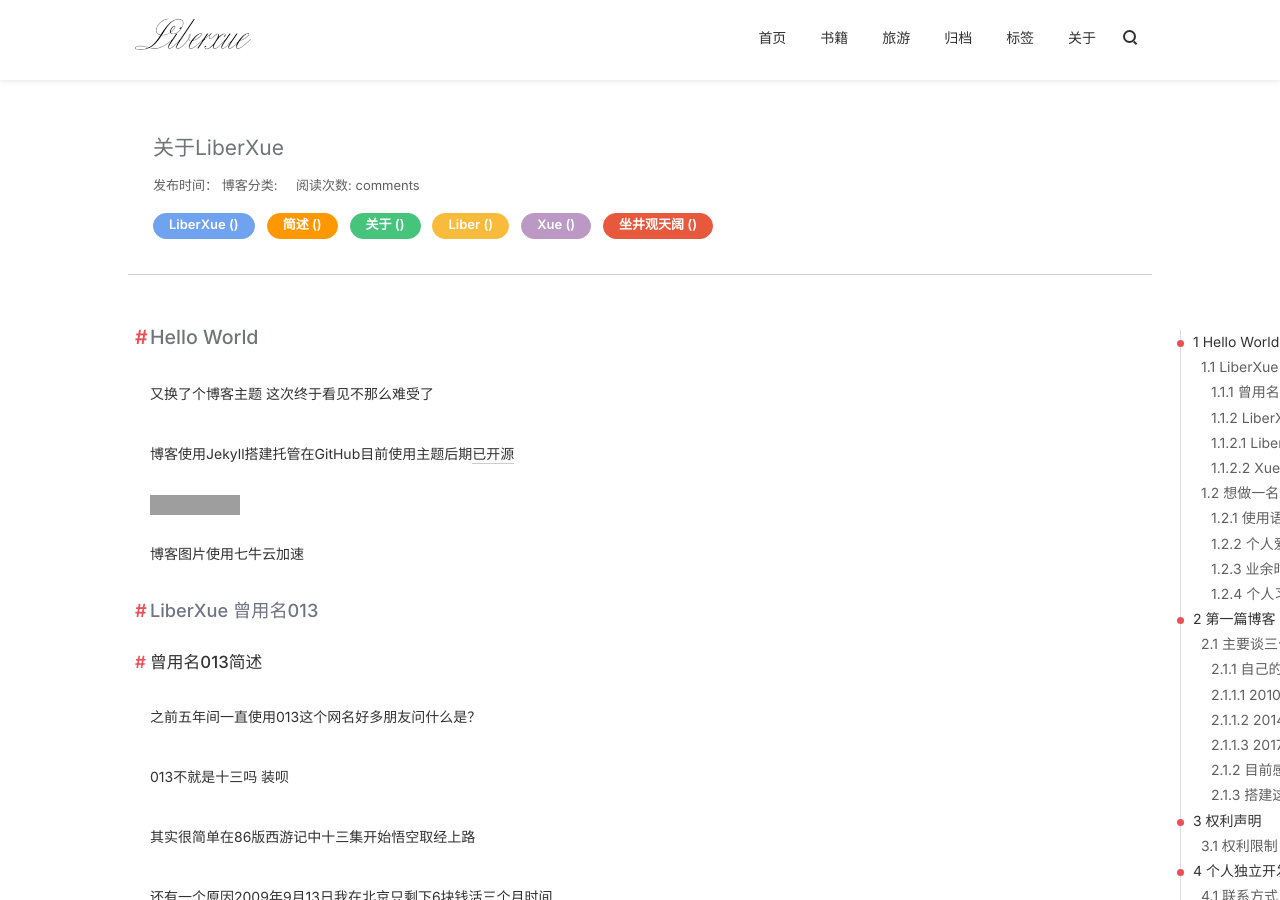
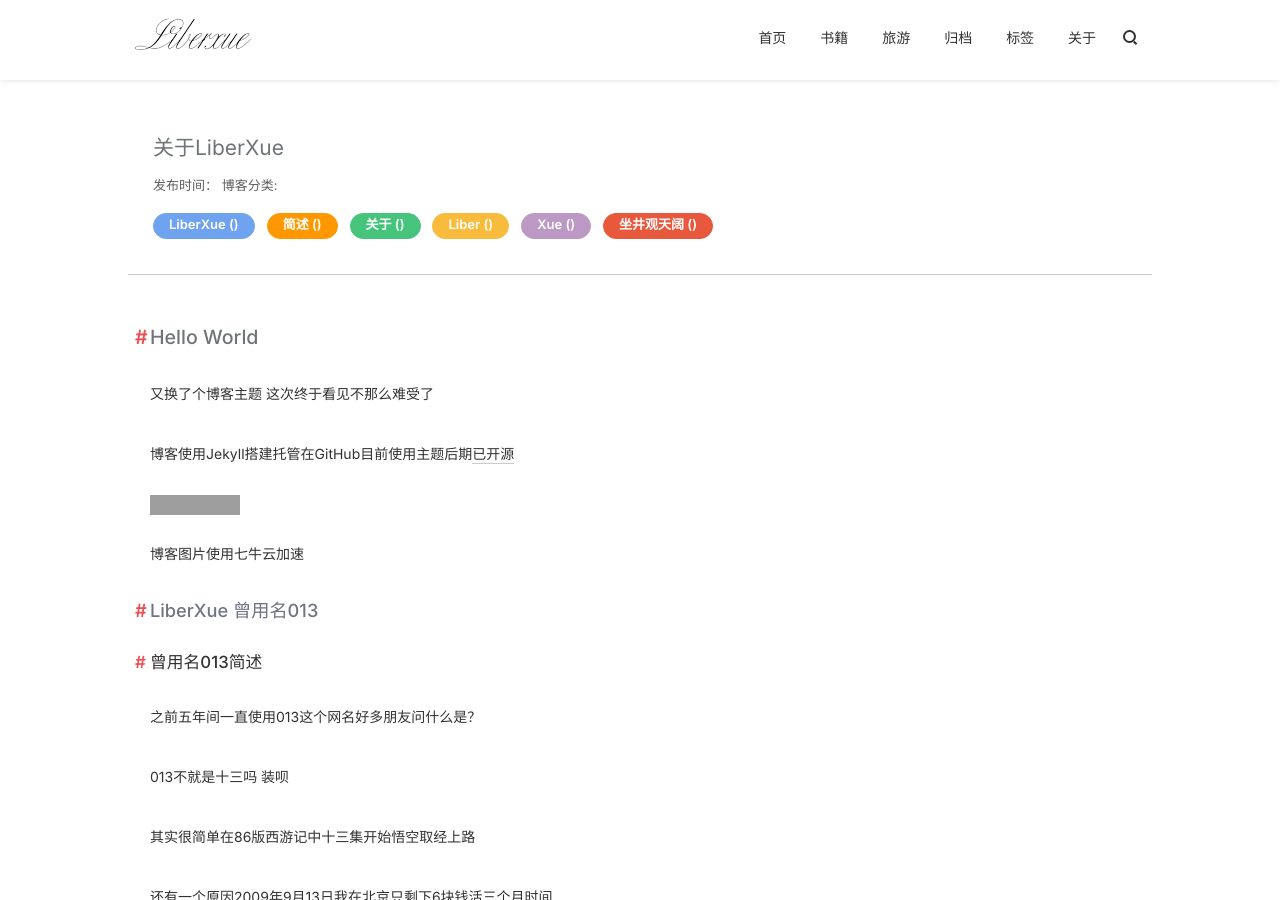
Before and after one commit to mhcyong/blog, a Jekyll site: the page built from about.md, in a window 1280 px wide and 900 px high. Built offline with Jekyll 4.4.1, drawn with Linux system fonts in a browser that asks for light colours; nearby versions of some CDN libraries; comment, search, counter and statistics services are not loaded; some of the changed lines change nothing that is shown; grey boxes are pictures that could not be loaded.

Commit message:
update template

```diff
--- a/_layouts/blog.html
+++ b/_layouts/blog.html
@@ -29,7 +29,7 @@
             <ul>
                {% for link in site.links %}
                 <li><a href="{% unless link.external %}{{ site.url }}{% endunless %}{{ link.url }}">{{ link.name }}</a></li>
-                 {% endfor %}
+               {% endfor %}
             </ul>
         </div>
     </div>
@@ -41,11 +41,10 @@
 			<h1 class="post-title" itemprop="name headline">{{ page.title }}</h1>
 			 <div class="post-data">
 				 <time datetime="{{ page.date | date: '%F %H:%M:%S'}}" itemprop="datePublished">发布时间：{{ page.date | date: "%F %H:%M:%S"}}</time>
-				 <a href="/tags#{{ page.category }}" title="访问 {{ page.category }}" data-hover="博客分类: {{ page.category }}">博客分类: {{ page.category }}</a>
-				 <a href="#read"> 阅读次数: comments</a>
+				 <a href="/tags#{{ page.category }}" title="访问 {{ page.category }}" data-hover="博客分类: {{ page.category }}"> 博客分类: {{ page.category }}</a>
 			 </div>
 			<div class="post-tags">
-						{% unless page.tags == empty %}
+			  {% unless page.tags == empty %}
 			  {% assign tags_list = page.tags %}
 			  {% if tags_list.first[0] == null %}
 			  {% for tag in tags_list %}
@@ -70,10 +69,9 @@
 </div>
 <article class="main-content post-page" itemscope itemtype="http://schema.org/Article">
 	<div class="post-header">
-		<h1 class="post-title" itemprop="name headline">
-			{{ page.title }}</h1>
+		<h1 class="post-title" itemprop="name headline">{{ page.title }}</h1>
 		<div class="post-data">
-				<time datetime="{{ page.date | date: '%F %H:%M:%S'}}" itemprop="datePublished">{{ page.date | date: "%F %H:%M:%S"}}</time>
+			<time datetime="{{ page.date | date: '%F %H:%M:%S'}}" itemprop="datePublished">{{ page.date | date: "%F %H:%M:%S"}}</time>
 		</div>
 	</div>
 	<div id="post-content" class="post-content" itemprop="articleBody">
@@ -104,122 +102,8 @@
 	</div>
 </article>
 
-<!-- <div class="related-post-lists">
-	<div class="post-lists">
-		<div class="post-lists-body">
-					<div class="post-list-item">
-				<div class="post-list-item-container">
-					<div class="item-label">
-						<div class="item-title"><a href="induction.html">归纳的随想</a></div>
-						<div class="item-meta clearfix">
-														<div class="item-meta-ico bg-ico-image" style="background: url('../usr/themes/pinghsu/images/bg-ico.png') no-repeat;background-size: 40px auto;"></div>
-	                        							<div class="item-meta-cat"><a href="../category/thoughts/index.html">Thoughts</a></div>
-						</div>
-					</div>
-				</div>
-			</div>
-				</div>
-	</div>
-</div> -->
 {% include foot.html %}
-<!--liberxueconnnet-menu-->
-<div id="directory-content" class="directory-content">
-    <div id="directory"></div>
-</div>
-<!--liberxueconnnet-menu-->
-<script>
-var postDirectoryBuild = function() {
-    var postChildren = function children(childNodes, reg) {
-        var result = [],
-            isReg = typeof reg === 'object',
-            isStr = typeof reg === 'string',
-            node, i, len;
-        for (i = 0, len = childNodes.length; i < len; i++) {
-            node = childNodes[i];
-            if ((node.nodeType === 1 || node.nodeType === 9) &&
-                (!reg ||
-                isReg && reg.test(node.tagName.toLowerCase()) ||
-                isStr && node.tagName.toLowerCase() === reg)) {
-                result.push(node);
-            }
-        }
-        return result;
-    },
-    createPostDirectory = function(article, directory, isDirNum) {
-        var contentArr = [],
-            titleId = [],
-            levelArr, root, level,
-            currentList, list, li, link, i, len;
-        levelArr = (function(article, contentArr, titleId) {
-            var titleElem = postChildren(article.childNodes, /^h\d$/),
-                levelArr = [],
-                lastNum = 1,
-                lastRevNum = 1,
-                count = 0,
-                guid = 1,
-                id = 'directory' + (Math.random() + '').replace(/\D/, ''),
-                lastRevNum, num, elem;
-            while (titleElem.length) {
-                elem = titleElem.shift();
-                contentArr.push(elem.innerHTML);
-                num = +elem.tagName.match(/\d/)[0];
-                if (num > lastNum) {
-                    levelArr.push(1);
-                    lastRevNum += 1;
-                } else if (num === lastRevNum ||
-                    num > lastRevNum && num <= lastNum) {
-                    levelArr.push(0);
-                    lastRevNum = lastRevNum;
-                } else if (num < lastRevNum) {
-                    levelArr.push(num - lastRevNum);
-                    lastRevNum = num;
-                }
-                count += levelArr[levelArr.length - 1];
-                lastNum = num;
-                elem.id = elem.id || (id + guid++);
-                titleId.push(elem.id);
-            }
-            if (count !== 0 && levelArr[0] === 1) levelArr[0] = 0;
-
-            return levelArr;
-        })(article, contentArr, titleId);
-        currentList = root = document.createElement('ul');
-        dirNum = [0];
-        for (i = 0, len = levelArr.length; i < len; i++) {
-            level = levelArr[i];
-            if (level === 1) {
-                list = document.createElement('ul');
-                if (!currentList.lastElementChild) {
-                    currentList.appendChild(document.createElement('li'));
-                }
-                currentList.lastElementChild.appendChild(list);
-                currentList = list;
-                dirNum.push(0);
-            } else if (level < 0) {
-                level *= 2;
-                while (level++) {
-                    if (level % 2) dirNum.pop();
-                    currentList = currentList.parentNode;
-                }
-            }
-            dirNum[dirNum.length - 1]++;
-            li = document.createElement('li');
-            link = document.createElement('a');
-            link.href = '#' + titleId[i];
-            link.title = '访问' + titleId[i];
-            link.title = '访问' + titleId[i];
-            link.innerHTML = !isDirNum ? contentArr[i] :
-                dirNum.join('.') + ' ' + contentArr[i] ;
-            li.appendChild(link);
-            currentList.appendChild(li);
-        }
-        directory.appendChild(root);
-    };
-    createPostDirectory(document.getElementById('post-content'),document.getElementById('directory'), true);
-};
-postDirectoryBuild();
-</script>
-  <script src="//cdn.bootcss.com/highlight.js/9.12.0/highlight.min.js"></script>
+<script src="//cdn.bootcss.com/highlight.js/9.12.0/highlight.min.js"></script>
 <script >lang=hljs.initHighlightingOnLoad();</script>
  </body>
 </html>
```
